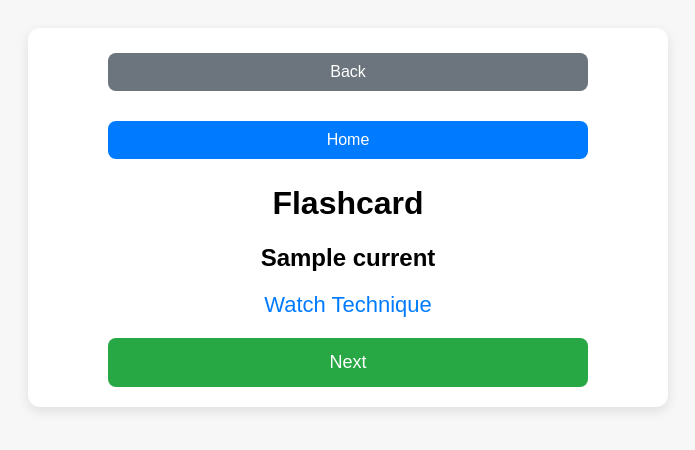
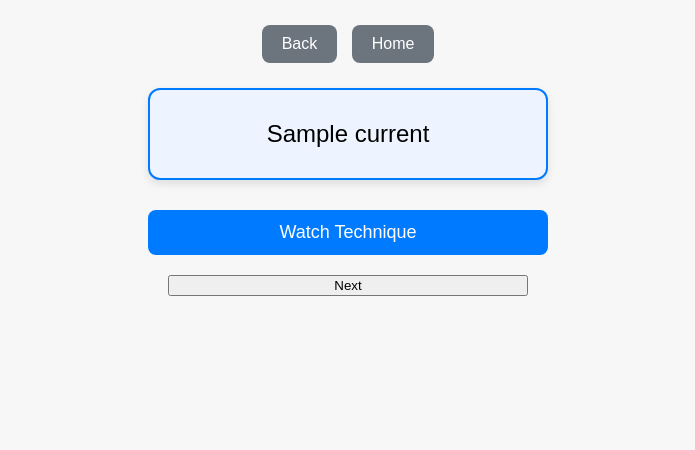
Before and after one commit to dizzleK234/Shodan-exam-simulator, a Flask app: template templates/flashcards_play.html in a window 1280 px wide. Shown: the top 450 px of the page, without its empty margins (292-987 px from the left). Run offline with Flask 3, Linux system fonts and the light colour scheme; the template is opened without the code that fills it: most values are stand-ins (such as "Sample title", 1, 10 or a date in 2020).

Commit message:
Your commit message here

```diff
--- a/templates/flashcards_play.html
+++ b/templates/flashcards_play.html
@@ -1,73 +1,117 @@
 <!doctype html>
 <html lang="en">
 <head>
-    <title>Flashcard</title>
   <meta charset="UTF-8">
+  <title>Flashcards</title>
+  <meta name="viewport" content="width=device-width, initial-scale=1.0">
   <style>
     body {
       font-family: Arial, sans-serif;
       background: #f7f7f7;
       text-align: center;
       padding: 20px;
+      margin: 0;
     }
     .container {
-            background: white;
-            max-width: 600px;
+      max-width: 400px;
       margin: auto;
-            padding: 20px;
+      padding: 0; /* No background or big padding now */
+    }
+    .flashcard {
+      border: 2px solid #007bff;
       border-radius: 12px;
-            box-shadow: 0px 4px 12px rgba(0,0,0,0.1);
+      padding: 30px 20px;
+      font-size: 24px;
+      margin-bottom: 20px;
+      background-color: #eef4ff;
+      box-shadow: 0px 4px 8px rgba(0,0,0,0.1);
     }
-        button {
+    .nav-buttons {
+      margin-bottom: 20px;
+    }
+    .nav-buttons button {
+      background-color: #6c757d;
+      margin: 5px;
+      padding: 10px 20px;
+      font-size: 16px;
+      border-radius: 8px;
+      border: none;
+      color: white;
+    }
+    .switch-buttons {
+      margin-bottom: 10px;
+    }
+    .switch-buttons a button {
       background-color: #28a745;
+      padding: 6px 12px;
+      font-size: 13px;
+      border-radius: 6px;
+      border: none;
+      margin: 5px;
       color: white;
-            padding: 14px 28px;
+      text-decoration: none;
+    }
+    .main-buttons {
+      margin-top: 20px;
+    }
+    .main-buttons a.button, .main-buttons button {
+      background-color: #007bff;
+      color: white;
+      padding: 12px 20px;
       font-size: 18px;
       border: none;
       border-radius: 8px;
-            margin-top: 20px;
-            width: 80%;
+      margin-top: 10px;
+      width: 90%;
+      text-decoration: none;
+      display: inline-block;
     }
-        a {
-            display: block;
-            margin-top: 20px;
+    h2 {
       font-size: 22px;
-            color: #007bff;
-            text-decoration: none;
+      margin-bottom: 20px;
     }
   </style>
 </head>
+
 <body>
   <div class="container">
-    <div class="nav-buttons" style="margin-bottom: 20px;">
-      <button onclick="history.back()" style="padding: 10px 20px; font-size: 16px; border-radius: 8px; margin: 5px; background-color: #6c757d; color: white; border: none;">Back</button>
-      <a href="/" style="text-decoration: none;">
-        <button style="padding: 10px 20px; font-size: 16px; border-radius: 8px; margin: 5px; background-color: #007bff; color: white; border: none;">Home</button>
-      </a>
+
+    <div class="nav-buttons">
+      <button onclick="history.back()">Back</button>
+      <a href="/"><button>Home</button></a>
     </div>
-    <h1>Flashcard</h1>
 
     {% if current %}
-      <h2>{{ current }}</h2>
-      <a href="{{ link }}" target="_blank">Watch Technique</a>
+      <div class="flashcard">{{ current }}</div>
+
+
+
+      <div class="main-buttons">
+        <a href="{{ url_for('flashcards_watch', technique=current, format=request.args.get('format', 'video')) }}" class="button">Watch Technique</a>
+      </div>
 
       {% if techniques %}
-        <form action="/flashcards/play" method="post">
+        <form action="/flashcards/play" method="post" style="margin-top: 20px;">
           {% for t in techniques %}
             <input type="hidden" name="techniques" value="{{ t }}">
           {% endfor %}
-          <button type="submit">Next</button>
+          {% if request.args.get('format') %}
+            <input type="hidden" name="format" value="{{ request.args.get('format') }}">
+          {% endif %}
+          <button type="submit" style="width:90%;">Next</button>
         </form>
       {% else %}
-        <h3>All flashcards completed after this one!</h3>
+        <h2>All flashcards completed after this one!</h2>
         <form action="/flashcards/play" method="post">
-          <button type="submit">Finish</button>
+          <button style="width:90%;">Finish</button>
         </form>
       {% endif %}
 
     {% else %}
       <h2>All flashcards completed!</h2>
+      <div class="main-buttons">
         <a href="/flashcards" class="button">Start Over</a>
+      </div>
     {% endif %}
 
   </div>
```
Also changed, not shown: templates/flashcards_watch.html (added, +87 -0 lines), static/shodan_techniques/Kata-ha-jime.gif (added). Lines whose indentation alone changed are shown as unchanged.
